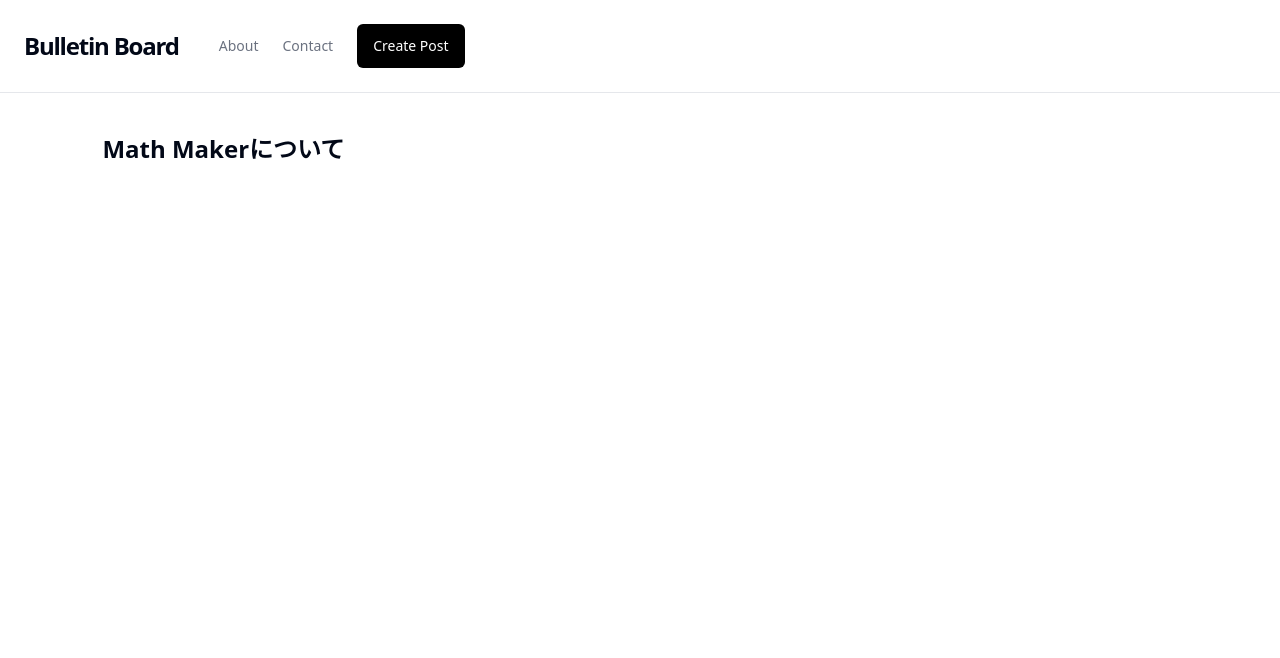
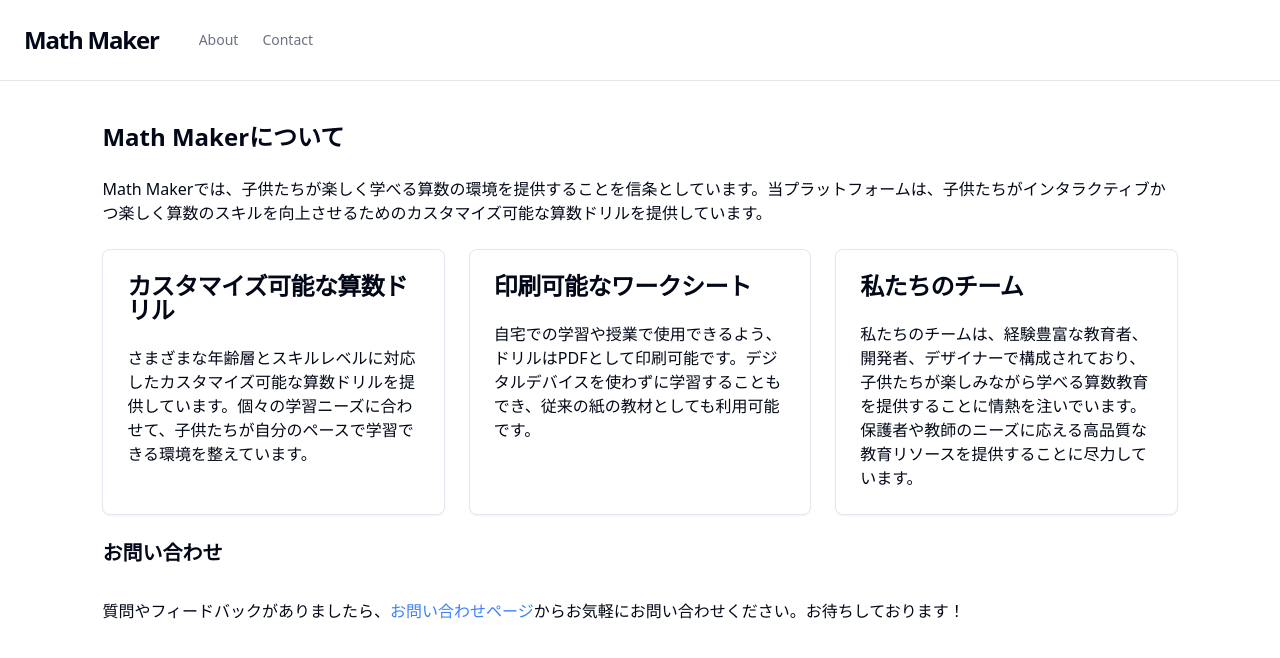
Before and after one commit to likuor/math-maker, a Next.js app: page /about in a window 1280 px wide. Shown: the top 658 px of the page. Built offline with nearby package versions, Linux system fonts and the light colour scheme.

Commit message:
add: about page

```diff
--- a/components/layouts/header/Header.tsx
+++ b/components/layouts/header/Header.tsx
@@ -7,7 +7,7 @@ const Header = () => {
       <div className='px-4 py-3 md:py-6 lg:px-6'>
         <div className='flex items-center space-y-2 md:space-x-6 md:space-y-0'>
           <Link href='/' className='mr-4 text-2xl font-bold tracking-tighter'>
-            Bulletin Board
+            Math Maker
           </Link>
           <nav className='flex items-center space-x-6 text-sm'>
             <Link
@@ -22,12 +22,6 @@ const Header = () => {
             >
               Contact
             </Link>
-            <Link
-              className='rounded-md bg-black px-4 py-3 font-medium text-white'
-              href='/bbs-posts/create'
-            >
-              Create Post
-            </Link>
           </nav>
         </div>
       </div>
--- a/components/pages/about/index.tsx
+++ b/components/pages/about/index.tsx
@@ -1,9 +1,57 @@
+import { Card, CardContent, CardHeader, CardTitle } from '@/components/ui/card';
+import Link from 'next/link';
 import React from 'react';
 
 const AboutPage = () => {
   return (
     <div className='space-y-6'>
       <h1 className='text-2xl font-bold'>Math Makerについて</h1>
+      <p>
+        Math
+        Makerでは、子供たちが楽しく学べる算数の環境を提供することを信条としています。当プラットフォームは、子供たちがインタラクティブかつ楽しく算数のスキルを向上させるためのカスタマイズ可能な算数ドリルを提供しています。
+      </p>
+      <div className='grid grid-cols-3 gap-6'>
+        <Card>
+          <CardHeader>
+            <CardTitle>カスタマイズ可能な算数ドリル</CardTitle>
+          </CardHeader>
+          <CardContent>
+            <p>
+              さまざまな年齢層とスキルレベルに対応したカスタマイズ可能な算数ドリルを提供しています。個々の学習ニーズに合わせて、子供たちが自分のペースで学習できる環境を整えています。
+            </p>
+          </CardContent>
+        </Card>
+        <Card>
+          <CardHeader>
+            <CardTitle>印刷可能なワークシート</CardTitle>
+          </CardHeader>
+          <CardContent>
+            <p>
+              自宅での学習や授業で使用できるよう、ドリルはPDFとして印刷可能です。デジタルデバイスを使わずに学習することもでき、従来の紙の教材としても利用可能です。
+            </p>
+          </CardContent>
+        </Card>
+        <Card>
+          <CardHeader>
+            <CardTitle>私たちのチーム</CardTitle>
+          </CardHeader>
+          <CardContent>
+            <p>
+              私たちのチームは、経験豊富な教育者、開発者、デザイナーで構成されており、子供たちが楽しみながら学べる算数教育を提供することに情熱を注いでいます。保護者や教師のニーズに応える高品質な教育リソースを提供することに尽力しています。
+            </p>
+          </CardContent>
+        </Card>
+        <h2 className='mb-2 text-xl font-bold'>お問い合わせ</h2>
+      </div>
+      <div className='space-y-6'>
+        <p>
+          質問やフィードバックがありましたら、
+          <Link href='/contact' className='text-blue-500'>
+            お問い合わせページ
+          </Link>
+          からお気軽にお問い合わせください。お待ちしております！
+        </p>
+      </div>
     </div>
   );
 };
--- /dev/null
+++ b/components/ui/avatar.tsx
@@ -0,0 +1,47 @@
+'use client';
+
+import * as React from 'react';
+import * as AvatarPrimitive from '@radix-ui/react-avatar';
+
+import { cn } from '@/lib/utils';
+
+const Avatar = React.forwardRef<
+  React.ElementRef<typeof AvatarPrimitive.Root>,
+  React.ComponentPropsWithoutRef<typeof AvatarPrimitive.Root>
+>(({ className, ...props }, ref) => (
+  <AvatarPrimitive.Root
+    ref={ref}
+    className={cn('relative flex h-10 w-10 shrink-0 overflow-hidden rounded-full', className)}
+    {...props}
+  />
+));
+Avatar.displayName = AvatarPrimitive.Root.displayName;
+
+const AvatarImage = React.forwardRef<
+  React.ElementRef<typeof AvatarPrimitive.Image>,
+  React.ComponentPropsWithoutRef<typeof AvatarPrimitive.Image>
+>(({ className, ...props }, ref) => (
+  <AvatarPrimitive.Image
+    ref={ref}
+    className={cn('aspect-square h-full w-full', className)}
+    {...props}
+  />
+));
+AvatarImage.displayName = AvatarPrimitive.Image.displayName;
+
+const AvatarFallback = React.forwardRef<
+  React.ElementRef<typeof AvatarPrimitive.Fallback>,
+  React.ComponentPropsWithoutRef<typeof AvatarPrimitive.Fallback>
+>(({ className, ...props }, ref) => (
+  <AvatarPrimitive.Fallback
+    ref={ref}
+    className={cn(
+      'flex h-full w-full items-center justify-center rounded-full bg-muted',
+      className,
+    )}
+    {...props}
+  />
+));
+AvatarFallback.displayName = AvatarPrimitive.Fallback.displayName;
+
+export { Avatar, AvatarImage, AvatarFallback };
--- a/package.json
+++ b/package.json
@@ -19,6 +19,7 @@
   },
   "dependencies": {
     "@hookform/resolvers": "^3.4.2",
+    "@radix-ui/react-avatar": "^1.0.4",
     "@radix-ui/react-label": "^2.0.2",
     "@radix-ui/react-select": "^2.0.0",
     "@radix-ui/react-slot": "^1.0.2",
```
Also changed, not shown: 1 other file (tests, documents, lock files or other folders).
